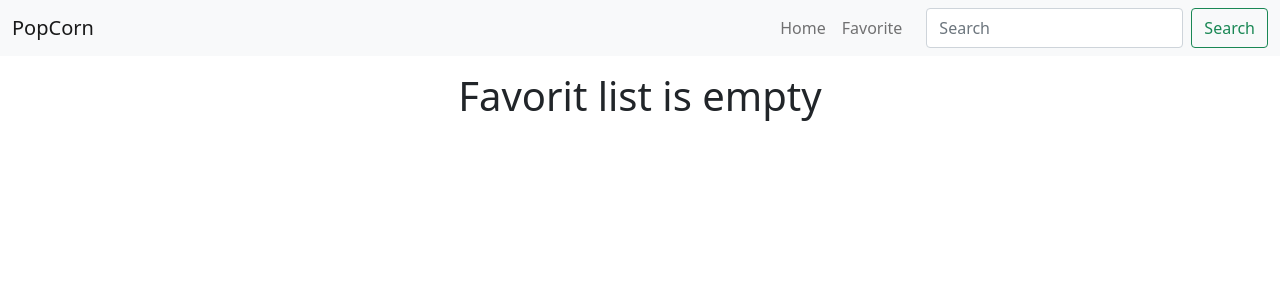
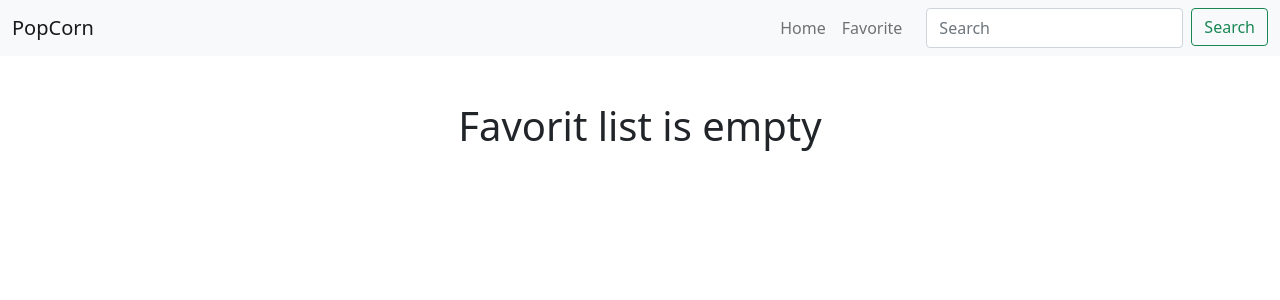
Before and after one commit to khaledHalhouli/T01_Movies_App, a React (Create React App) app in the folder movies/: page /favorite in a window 1280 px wide. Shown: the top 300 px of the page. Built offline with nearby package versions, Linux system fonts and the light colour scheme.

Commit message:
working search

```diff
--- a/movies/src/App.js
+++ b/movies/src/App.js
@@ -1,19 +1,23 @@
 
+import React,{useState} from 'react';
 import './App.css';
 import MainPage from './component/MainPage/MainPage';
 import Navbars from './component/Navbar/Navbar';
 import {Routes,Route} from "react-router-dom"
 import MovePage from './component/MovePage/MovePage';
 import FavoritePage from './component/FavoritePage/FavoritePage';
+import SearchPage from './component/SearchPage/SearchPage';
 function App() {
+  const [search, setSearch] = useState("")
   return (
     <div className="App">
-      <Navbars/>
+      <Navbars setSearch={setSearch}/>
       <Routes>
 
 <Route path='/' element={<MainPage/>}/>
 <Route path='/:id' element={<MovePage/>}/>
 <Route path="/favorite" element={<FavoritePage/>}/>
+<Route path='/search' element={<SearchPage/>}/>
       </Routes>
     </div>
   );
--- a/movies/src/component/FavoritePage/FavoritePage.js
+++ b/movies/src/component/FavoritePage/FavoritePage.js
@@ -15,13 +15,23 @@ useEffect(()=>{
     }else{
         setMassage("Favorit list is empty")
     }
+
 },[])
+const closeBut=(move)=>{
+    let moveFavArr = JSON.parse(localStorage.getItem("favorite")).filter(
+        (element) => {
+          return element.id !== move.id;
+        }
+      );
+      localStorage.setItem("favorite", JSON.stringify(moveFavArr));
+      setMovies(JSON.parse(localStorage.getItem("favorite")))
+}
 
 
-return <div>
-{massage===""?movies&&movies.map((element)=>{
-    return  <Card style={{ width: "18rem" }}>
-        <CloseButton />
+return <div className="favPageBody">
+{movies&&movies.length!==0?movies&&movies.map((element)=>{
+    return  <Card style={{ width: "18rem" }} className={"cardFavs"}>
+        <CloseButton onClick={()=>{closeBut(element)}}/>
     <Link to={`/${element.id}`}>
       <Card.Img
         variant="top"
@@ -30,7 +40,7 @@ return <div>
     </Link>
 
   </Card>
-}) :<h1>{massage}</h1>}
+}) :<h1>Favorit list is empty</h1>}
 
 </div>
 
--- a/movies/src/component/FavoritePage/style.css
+++ b/movies/src/component/FavoritePage/style.css
@@ -0,0 +1,17 @@
+.favPageBody{
+    display: flex;
+    flex-wrap: wrap;
+   padding: 30px;
+   gap: 20px;
+   justify-content: center;
+   align-items: center;
+}
+.btn-close{
+    align-self: end;
+    color: white;
+
+}
+.cardFavs{
+    /* background-color: rgb(17, 17, 17); */
+
+}
--- a/movies/src/component/Navbar/Navbar.js
+++ b/movies/src/component/Navbar/Navbar.js
@@ -1,14 +1,35 @@
-import React from "react";
-import {Navbar,Container,Nav,NavDropdown,Form,FormControl,Button,Offcanvas} from 'react-bootstrap'
-import 'bootstrap/dist/css/bootstrap.min.css';
+import React, { useState } from "react";
+import {
+  Navbar,
+  Container,
+  Nav,
+  Form,
+  FormControl,
+  Button,
+  Offcanvas,
+} from "react-bootstrap";
+import "bootstrap/dist/css/bootstrap.min.css";
+import axios from "axios";
+import { Link } from "react-router-dom";
+const Navbars = ({ setSearch }) => {
+  const [inputSearch, setInputSearch] = useState("")
+  const searchBut = () => {
+    axios
+      .get(
+        `https://api.themoviedb.org/3/search/movie?api_key=eb9e888f1f8bec115837636c39456418&language=en-US&query=${inputSearch}`
+      )
+      .then((result) => {
+        console.log(result.data.results);
+        setSearch(result.data.results)
+      })
+      .catch((err) => {
+        console.log(err);
+      });
+  };
 
-const Navbars =()=>{
-
-
-
-    return <>
-  {['lg'].map((expand) => (
-
+  return (
+    <>
+      {["lg"].map((expand) => (
         <Navbar key={expand} bg="light" expand={expand} className="mb-3">
           <Container fluid>
             <Navbar.Brand href="#">PopCorn</Navbar.Brand>
@@ -28,14 +49,28 @@ const Navbars =()=>{
                   <Nav.Link href="/">Home</Nav.Link>
                   <Nav.Link href="/favorite">Favorite</Nav.Link>
                 </Nav>
-            <Form className="d-flex">
+                <Form className="d-flex" onSubmit={searchBut}>
                   <FormControl
                     type="search"
                     placeholder="Search"
                     className="me-2"
                     aria-label="Search"
+                    onChange={(e)=>{
+                      setInputSearch(e.target.value);
+                    }}
                   />
-              <Button variant="outline-success">Search</Button>
+                  <Link to={"/search"}>
+
+                  <Button
+                    variant="outline-success"
+                    onClick={(e) => {
+
+                      searchBut();
+                    }}
+                    >
+                    Search
+                  </Button>
+                    </Link>
                 </Form>
               </Offcanvas.Body>
             </Navbar.Offcanvas>
@@ -43,5 +78,6 @@ const Navbars =()=>{
         </Navbar>
       ))}
     </>
-}
-export default Navbars
+  );
+};
+export default Navbars;
--- a/movies/src/component/PopUp/PopUP.js
+++ b/movies/src/component/PopUp/PopUP.js
@@ -2,7 +2,7 @@ import React, { useState, useEffect } from "react";
 import Button from "react-bootstrap/Button";
 import Modal from "react-bootstrap/Modal";
 import { AiFillHeart } from "react-icons/ai";
-function PopUp({ move,moveName }) {
+function PopUp({ move, moveName }) {
   const [show, setShow] = useState(false);
   const [favIcon, setfavIcon] = useState("iconFavNo");
   const handleClose = () => setShow(false);
@@ -10,34 +10,42 @@ function PopUp({ move,moveName }) {
   const [massage, setMassage] = useState("");
 
   useEffect(() => {
-    let favoriteMoviesId=JSON.parse(localStorage.getItem("favorite")).map((element)=>{ return move.id})
-    console.log(localStorage.getItem("favorite") &&
-    favoriteMoviesId.includes(move.id));
+    let favoriteMoviesId =
+      localStorage.getItem("favorite") &&
+      JSON.parse(localStorage.getItem("favorite")).map((element) => {
+        return element.id;
+      });
+
     if (
       localStorage.getItem("favorite") &&
       favoriteMoviesId.includes(move.id)
     ) {
       setfavIcon("iconFavYes");
-setMassage(`Remove ${moveName} from favorite list`)
-    }else{
-        setMassage(`Add ${moveName} to favorite list`)
+      setMassage(`Remove ${moveName} from favorite list`);
+    } else {
+      setMassage(`Add ${moveName} to favorite list`);
     }
-
-
   }, []);
 
   const favoriteButton = () => {
-    let favoriteMoviesId=JSON.parse(localStorage.getItem("favorite")).map((element)=>{ return move.id})
+    let favoriteMoviesId =
+      localStorage.getItem("favorite") &&
+      JSON.parse(localStorage.getItem("favorite")).map((element) => {
+        return element.id;
+      });
+    let moveFavArr = JSON.parse(localStorage.getItem("favorite"))
+      ? JSON.parse(localStorage.getItem("favorite"))
+      : [];
+
     if (
       !localStorage.getItem("favorite") ||
       !favoriteMoviesId.includes(move.id)
     ) {
-      let moveFavArr = localStorage.getItem("favorite")
-        ? favoriteMoviesId
-        : [];
-      localStorage.setItem("favorite", JSON.stringify([...moveFavArr, move]));
+      moveFavArr.push(move);
+
+      localStorage.setItem("favorite", JSON.stringify(moveFavArr));
       setfavIcon("iconFavYes");
-      setMassage(`Remove ${moveName} from favorite list`)
+      setMassage(`Remove ${moveName} from favorite list`);
     } else {
       let moveFavArr = JSON.parse(localStorage.getItem("favorite")).filter(
         (element) => {
@@ -45,7 +53,7 @@ setMassage(`Remove ${moveName} from favorite list`)
         }
       );
       localStorage.setItem("favorite", JSON.stringify(moveFavArr));
-      setMassage(`Add ${moveName} to favorite list`)
+      setMassage(`Add ${moveName} to favorite list`);
       setfavIcon("iconFavNo");
     }
     handleClose();
--- /dev/null
+++ b/movies/src/component/SearchPage/SearchPage.js
@@ -0,0 +1,8 @@
+
+
+
+const SearchPage =()=>{
+
+}
+
+export default SearchPage
```
Also changed, not shown: movies/src/component/SearchPage/style.css (added). Lines whose indentation alone changed are shown as unchanged.
